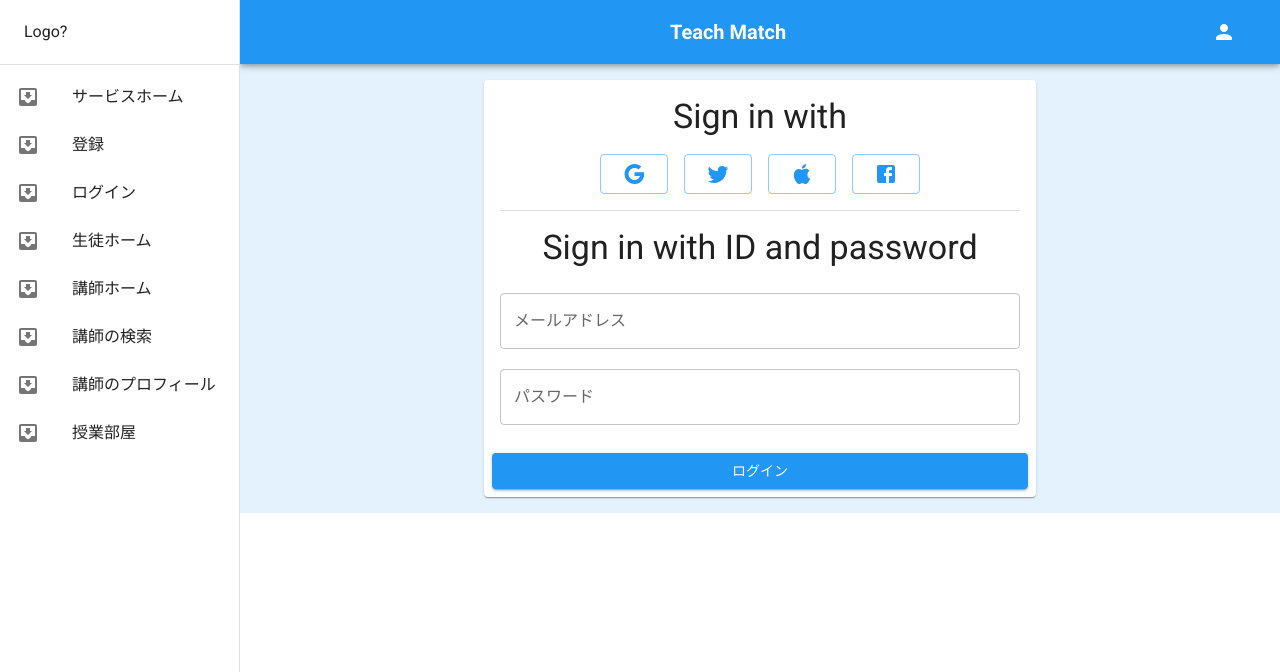
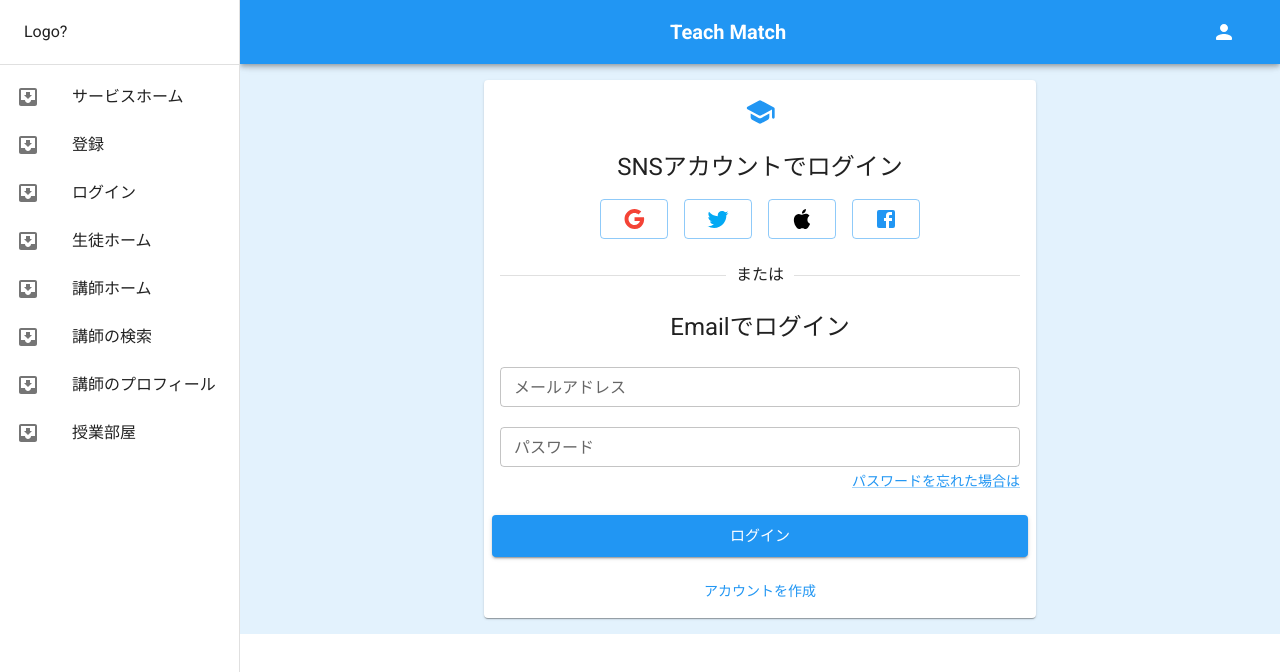
Before and after one commit to otsuka-private/teachmatch-front, a Next.js app: page /login in a window 1280 px wide. Shown: the top 672 px of the page. Built offline with nearby package versions, Linux system fonts and the light colour scheme.

Commit message:
login pageを更新

```diff
--- a/src/components/pages/login/LoginHome.js
+++ b/src/components/pages/login/LoginHome.js
@@ -1,10 +1,11 @@
-import { Card, CardContent, Button, TextField, Grid, Typography, Divider, Stack, Container } from "@mui/material";
+import { useRef } from "react";
+import { Card, CardContent, Button, TextField, Grid, Typography, Divider, Stack, Container, CardActions, Link } from "@mui/material";
 import GoogleIcon from '@mui/icons-material/Google';
 import TwitterIcon from '@mui/icons-material/Twitter';
 import AppleIcon from '@mui/icons-material/Apple';
 import FacebookIcon from '@mui/icons-material/Facebook';
-import CardActionsRight from "components/common/CardActionsRight";
-import { useRef } from "react";
+import SchoolRoundedIcon from '@mui/icons-material/SchoolRounded';
+import { blue } from "@mui/material/colors";
 
 const LoginHome = () => {
     const userIdInput = useRef();
@@ -19,27 +20,32 @@
         <Container maxWidth='sm'>
             <Card>
                 <CardContent sx={{ textAlign: 'center' }}>
-                    <Typography variant="h4" sx={{ mb: '1rem' }}>Sign in with</Typography>
+                    <Typography variant="body1"><SchoolRoundedIcon sx={{ fontSize: '2rem', color: blue[500], mb: 2 }} /></Typography>
+                    <Typography variant="h5" sx={{ mb: '1rem' }}>SNSアカウントでログイン</Typography>
                     <Stack direction="row" spacing={2} justifyContent="center">
-                        <Button variant="outlined" size="large" ><GoogleIcon /></Button>
-                        <Button variant="outlined" size="large" ><TwitterIcon /></Button>
-                        <Button variant="outlined" size="large" ><AppleIcon /></Button>
+                        <Button variant="outlined" size="large" ><GoogleIcon color="red" /></Button>
+                        <Button variant="outlined" size="large" ><TwitterIcon color='lightBlue' /></Button>
+                        <Button variant="outlined" size="large" ><AppleIcon color="black" /></Button>
                         <Button variant="outlined" size="large" ><FacebookIcon /></Button>
                     </Stack>
-                    <Divider sx={{ m: '1rem 0' }} />
-                    <Typography variant="h4" sx={{ mb: '1rem' }}>Sign in with ID and password</Typography>
-                    <Grid container spacing={1}>
+                    <Divider sx={{ m: '1.5rem 0' }}>または</Divider>
+                    <Typography variant="h5" sx={{ mb: '1rem' }}>Emailでログイン</Typography>
+                    <Grid container spacing={1} sx={{ textAlign: 'left' }}>
                         <Grid item xs={12}>
-                            <TextField fullWidth variant="outlined" margin="dense" label="メールアドレス" inputRef={userIdInput} />
+                            <TextField size="small" fullWidth variant="outlined" margin="dense" label="メールアドレス" inputRef={userIdInput} />
                         </Grid>
                         <Grid item xs={12}>
-                            <TextField fullWidth variant="outlined" margin="dense" label="パスワード" inputRef={passwordInput} />
+                            <TextField size="small" fullWidth variant="outlined" margin="dense" label="パスワード" inputRef={passwordInput} />
+                            <Typography variant="body2" sx={{ textAlign: 'right' }}><Link>パスワードを忘れた場合は</Link></Typography>
                         </Grid>
                     </Grid>
                 </CardContent>
-                <CardActionsRight>
-                    <Button variant="contained" onClick={handleLogin} fullWidth>ログイン</Button>
-                </CardActionsRight>
+                <CardActions>
+                    <Stack spacing={2} sx={{ width: '100%' }}>
+                        <Button variant="contained" onClick={handleLogin} fullWidth size="large">ログイン</Button>
+                        <Button fullWidth>アカウントを作成</Button>
+                    </Stack>
+                </CardActions>
             </Card>
         </Container>
 
--- a/src/lib/mui.js
+++ b/src/lib/mui.js
@@ -1,5 +1,5 @@
 import { createTheme } from "@mui/material";
-import { blue, pink, red } from "@mui/material/colors";
+import { blue, lightBlue, pink, red } from "@mui/material/colors";
 
 export const customTheme = createTheme({
     palette: {
@@ -9,6 +9,19 @@
         secondary: {
             // red or pink
             main: red[500]
+        },
+        // colors
+        red: {
+            main: red[500]
+        },
+        lightBlue: {
+            main: lightBlue[500]
+        },
+        black: {
+            main: '#000'
+        },
+        white: {
+            main: '#fff'
         }
     },
     typography: {
```
Also changed, not shown: src/components/pages/teacher-search/TeacherCard.js (+7 -5 lines).
